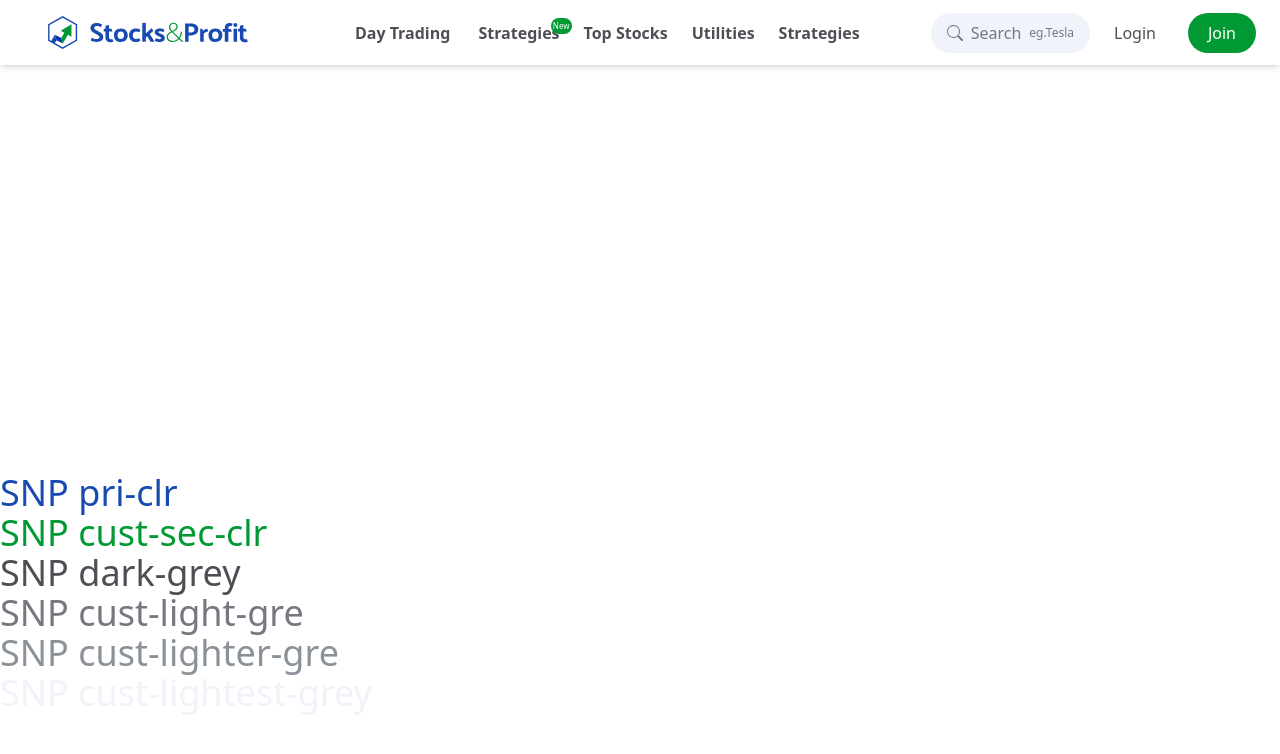
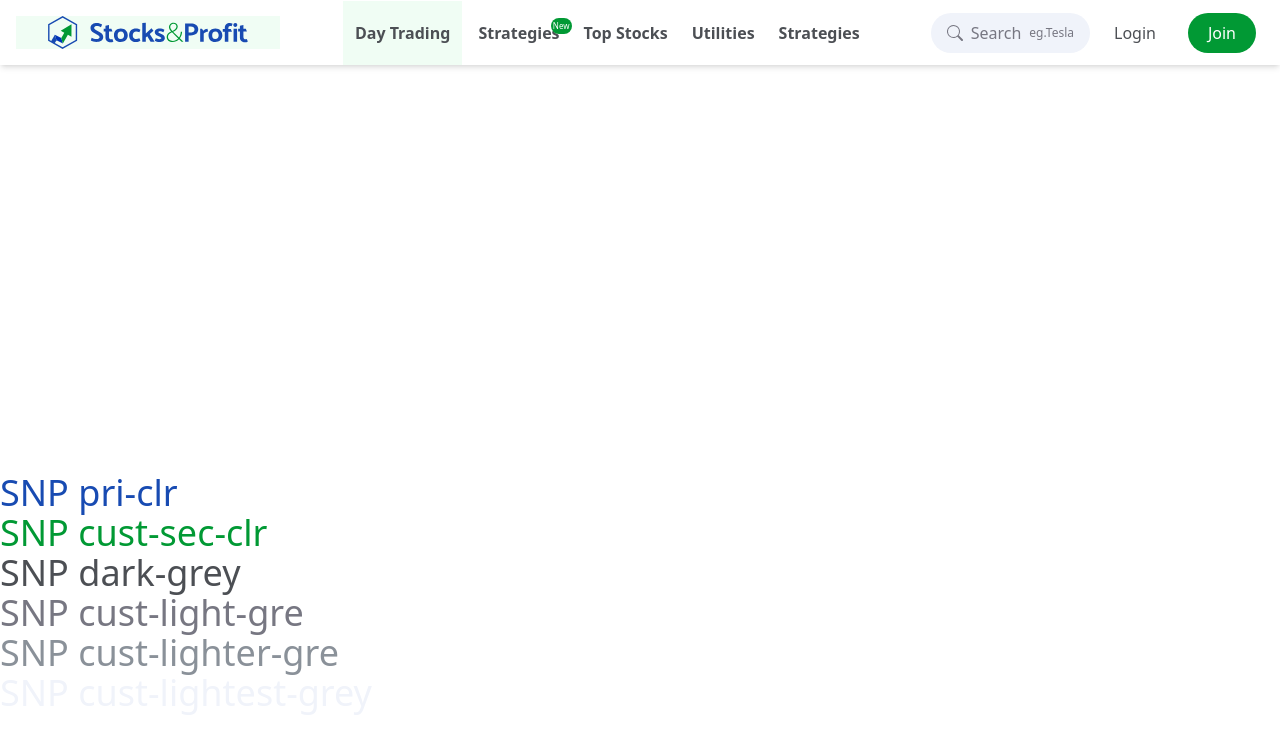
Before and after one commit to rayeesi/projectsnpfront.github.io, a website: page index.html in a window 1280 px wide. Drawn offline with Linux system fonts and the light colour scheme.

Commit message:
first nav update 26aug22

```diff
--- a/css_snpinputv1.0.css
+++ b/css_snpinputv1.0.css
@@ -2,16 +2,29 @@
 @tailwind components;
 @tailwind utilities;
 
-/* -- main logo-- */
+
+
+
+/* -- header -- */
 .main-logo{
     border:0;
     width:200px;
     /* width: clamp(100px,15vw,270px); */
 }
 
+:root{
+
+}
+
 .header-container{
     height:65px;
 }
+
+.primary-nav-li{
+    cursor:pointer;
+    position:relative;
+}
+
 .primary-nav__links {
     font-size:1rem;
     position:relative;
--- a/index.html
+++ b/index.html
@@ -13,7 +13,7 @@
     <div class="header-container shadow-md ">
         <header class="primary-header px-4 h-full flex items-center justify-between  xl:w-11gi/12  2xl:w-11/12    mx-auto">
 
-            <div class="px-8">
+            <div class="px-2 md:px-8 bg-green-50">
                 <a href="#">
                     <img src="images/snp_full.svg" alt="Stocks & Profit Logo" class="main-logo">
                 </a>
@@ -21,12 +21,20 @@
 
             <nav class="hidden lg:block flex-auto ">
                 <ul id="primary-nav" class="primary-nav flex  gap-x-2 justify-center      ">
-                    <li class="   py-5 inline-block       ">
+                    <li class=" primary-nav-li  py-5 inline-block  bg-green-50     ">
                         <a href=""
                         class="primary-nav__links p-2 px-3      rounded-full font-semibold text-cust-dark-grey
                                 hover:text-black hover:bg-cust-lightest-grey"
                          >Day Trading </a>
+
+                         <div class="fixed  left-0 w-max block ">
+                                     <div style="width:100vw;">
+                                        &nbsp;
+                                     </div>
+                         </div>
                     </li>
+
+
                     <li class="  py-5 inline-block      ">
                         <a href=""
                         class="primary-nav__links p-2       rounded-full font-semibold text-cust-dark-grey
```
Also changed, not shown: css/snpstyleoutputv1.0.css, images/chevron.svg (added).
